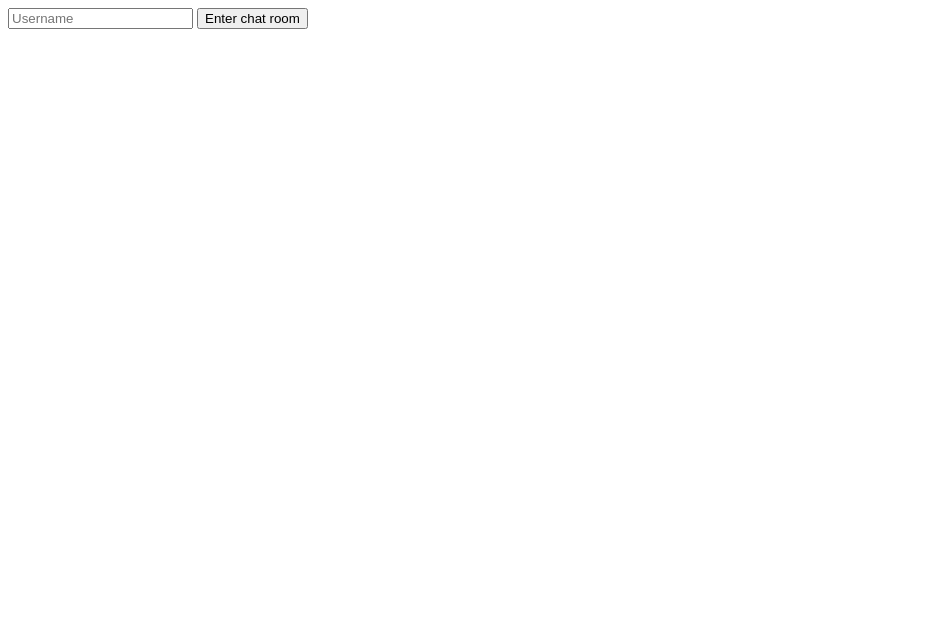
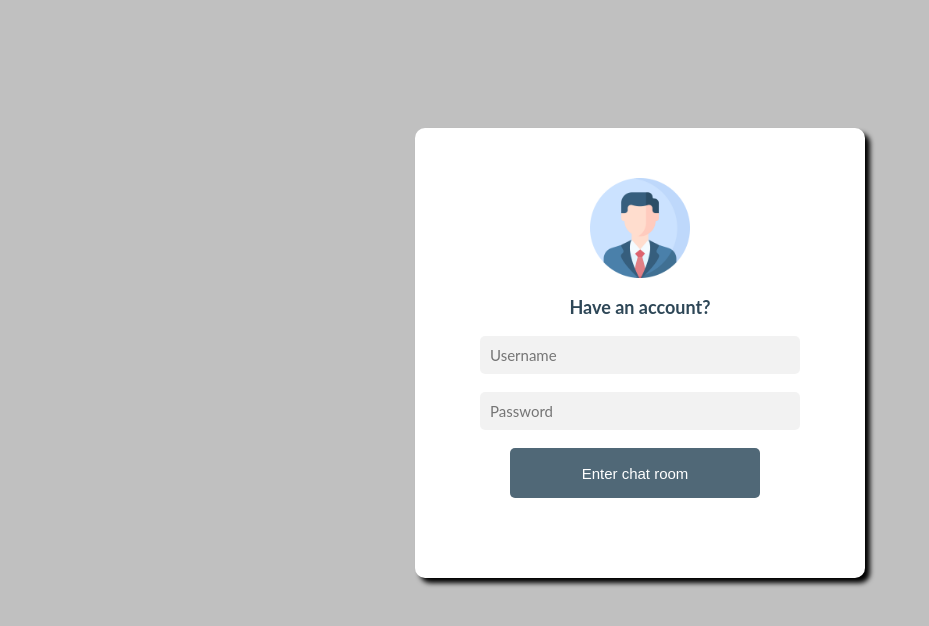
Before and after one commit to Deeshon/python-chat-app, a Flask app: page / in a window 1280 px wide. Shown: the top 626 px of the page, without its empty margins (0-929 px from the left). Run offline with Flask 2, Linux system fonts and the light colour scheme.

Commit message:
Edited the home page(frontend) and completed the basic app

```diff
--- /dev/null
+++ b/static/style-home.css
@@ -0,0 +1,70 @@
+body {
+    margin: 0;
+    background-color: silver;
+    display: flex;
+    justify-content: center;
+    align-items: center;
+}
+
+.main-container {
+    margin-top: 10%;
+    background-color: white;
+    width: 450px;
+    height: 450px;
+    border-radius: 10px;
+    display: flex;
+    align-items: center;
+    flex-direction: column;
+    box-shadow: 5px 5px 5px black;
+
+}
+
+.image {
+    width: 100px;
+    height: 100px;
+    border-radius: 50%;
+    margin-top: 50px;
+}
+
+img {
+    max-width: 100%;
+    max-height: 100%;
+}
+
+p {
+    color: #2e4757;
+    font-size: large;
+    font-family: "Lato", Arial, sans-serif;
+    font-weight: 700;
+}
+
+
+#user-name, #password {
+    background-color: rgba(0, 0, 0, 0.05);
+    font-family: "Lato", Arial, sans-serif;
+    width: 300px;
+    padding: 10px;
+    border: 0;
+    border-radius: 5px;
+    font-size: 15px;
+}
+
+#submit-btn {
+    width: 250px;
+    height: 50px;
+    border-radius: 5px;
+    border: 0;
+    background-color: #506877;
+    color: white;
+    font-size: 15px;
+    margin-left: 30px;
+}
+
+#submit-btn:hover {
+    border: 1px solid white;
+    cursor: pointer;
+}
+
+#submit-btn:active {
+    border: 0;
+}
--- a/templates/chat.html
+++ b/templates/chat.html
@@ -16,7 +16,7 @@
 <body>
   <div class="header">
     <div class="title">
-      <p>Chatify</p>
+      <p>Chatlounge</p>
     </div>
   </div>
   <div class="main-container">
@@ -30,10 +30,6 @@
     </div>
     <div class="content">
       <div class="chat-content" id="scroll">
-        <div class=" box3 sb14">Deeshon: Hey</div>
-        <div class=" box3 sb14">Aaran: Yo</div>
-        <div class=" box3 sb14">Deeshon: It Works?</div>
-        <div class=" box3 sb14">Aaran: Well lets see</div>
       </div>
       <div class="chat-controls">
         <form>
--- a/templates/home.html
+++ b/templates/home.html
@@ -4,13 +4,31 @@
     <meta charset="UTF-8">
     <meta http-equiv="X-UA-Compatible" content="IE=edge">
     <meta name="viewport" content="width=device-width, initial-scale=1.0">
+    <link rel="stylesheet" href="/static/style-home.css">
     <title>Document</title>
 </head>
 <body>
-    <form action="/" method="post">
-        <input type="text" name="username" id="user-name" placeholder="Username">
-        <input type="submit" value="Enter chat room">
-    </form>
+
+
+    <div class="main-container">
+        <div class="image">
+            <img src="/static/profile1.png" alt="profile">
+        </div>
+        <div>
+            <p>Have an account?</p>
+        </div>
+        <div class="form">
+            <form action="/" method="post">
+                <input type="text" name="username" id="user-name" placeholder="Username">
+                <br>
+                <br>
+                <input type="password" name="password" id="password" placeholder="Password">
+                <br>
+                <br>
+                <input type="submit" value="Enter chat room" id="submit-btn">
+            </form>
+        </div>
+    </div>
 
 </body>
 </html>
```
Also changed, not shown: static/style.css (+3 -4 lines).
